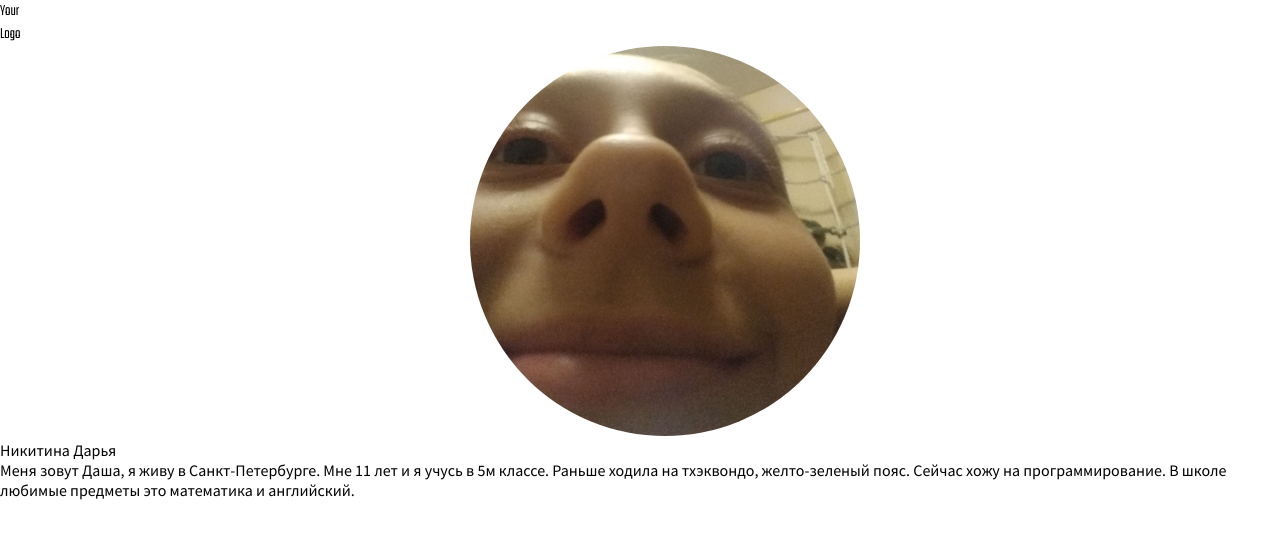
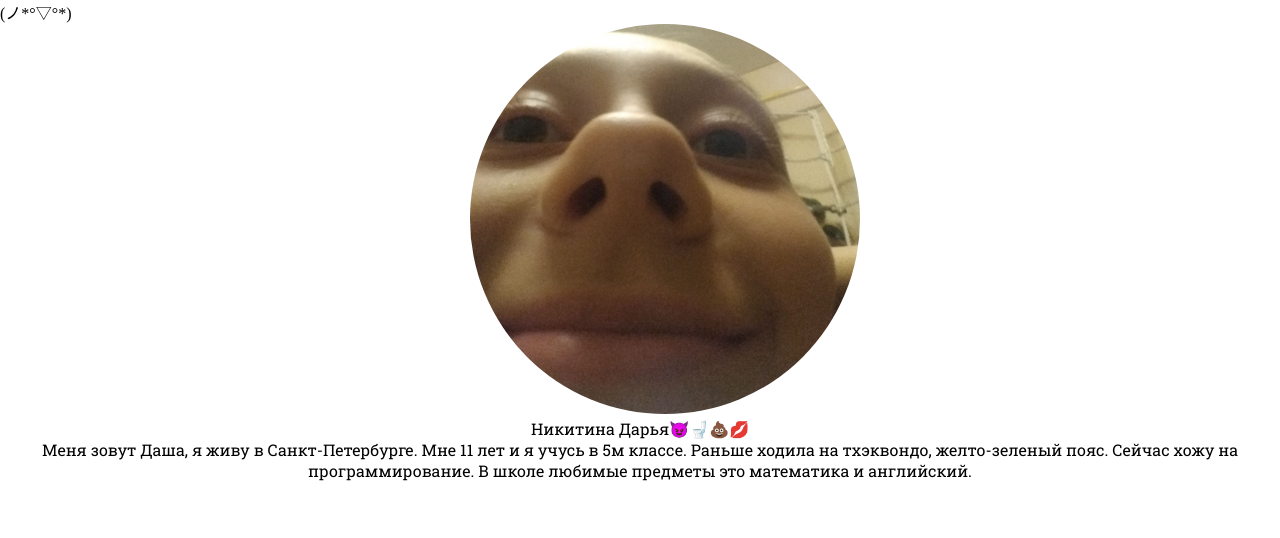
Before and after one commit to dashkss/dashkss, a plain HTML site: page index.html in a window 1280 px wide. Drawn offline with Linux system fonts and the light colour scheme.

Commit message:
Add files via upload

```diff
--- a/css/main.css
+++ b/css/main.css
@@ -9,7 +9,7 @@
 }
 
 .rus{
-	font-family: 'Source Sans Pro', sans-serif;
+	font-family: 'Roboto Slab', serif;
 }
 
 .img1{
--- a/index.html
+++ b/index.html
@@ -2,7 +2,7 @@
 <html lang="en">
 <head>
 	<link href="https://fonts.googleapis.com/css2?family=Teko:wght@300&display=swap" rel="stylesheet">
-	<link href="https://fonts.googleapis.com/css2?family=Source+Sans+Pro&display=swap" rel="stylesheet">
+	<link href="https://fonts.googleapis.com/css2?family=Roboto+Slab&display=swap" rel="stylesheet">
 	<link rel="stylesheet" href="css/main.css">
 	<link href="https://fonts.googleapis.com/css2?family=Roboto:wght@100&family=Source+Sans+Pro:wght@200&display=swap" rel="stylesheet">
 	<meta charset="UTF-8">
@@ -10,14 +10,11 @@
 	<title>My_name_is</title>
 </head>
 <body>
-	<div class="eng">
-		<p>Your</p>
-		<p>Logo</p>
-	</div>
+	<p>(ノ*°▽°*)</p>
 	<img src="img/img0.jpeg" style="margin-left: 470px;"class="img1">
 	<div class="rus">
-		<p>Никитина Дарья</p>
-		<p>Меня зовут Даша, я живу в Санкт-Петербурге. Мне 11 лет и я учусь в 5м классе. Раньше ходила на тхэквондо, желто-зеленый пояс. Сейчас хожу на программирование. В школе любимые предметы это математика и английский.</p>
+		<p align="center">Никитина Дарья😈🚽💩💋</p>
+		<p align="center">Меня зовут Даша, я живу в Санкт-Петербурге. Мне 11 лет и я учусь в 5м классе. Раньше ходила на тхэквондо, желто-зеленый пояс. Сейчас хожу на программирование. В школе любимые предметы это математика и английский.</p>
 	</div>
 
 </body>
```
